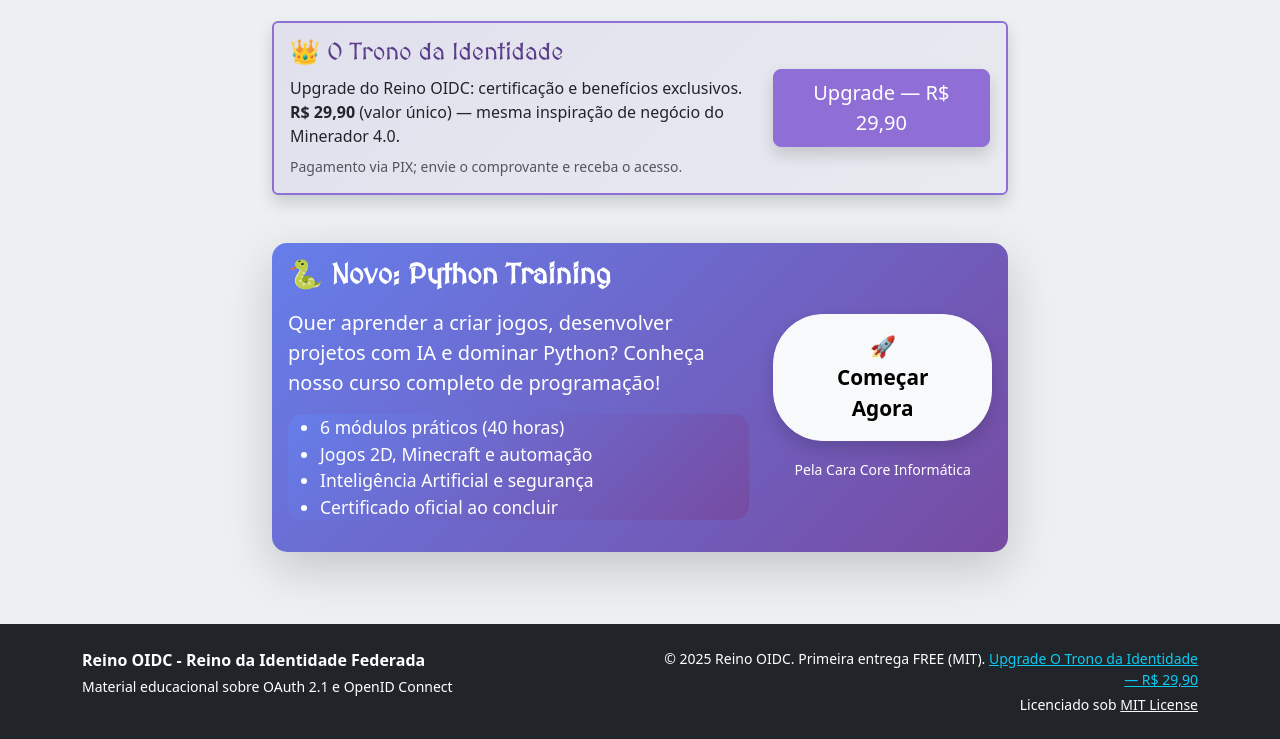
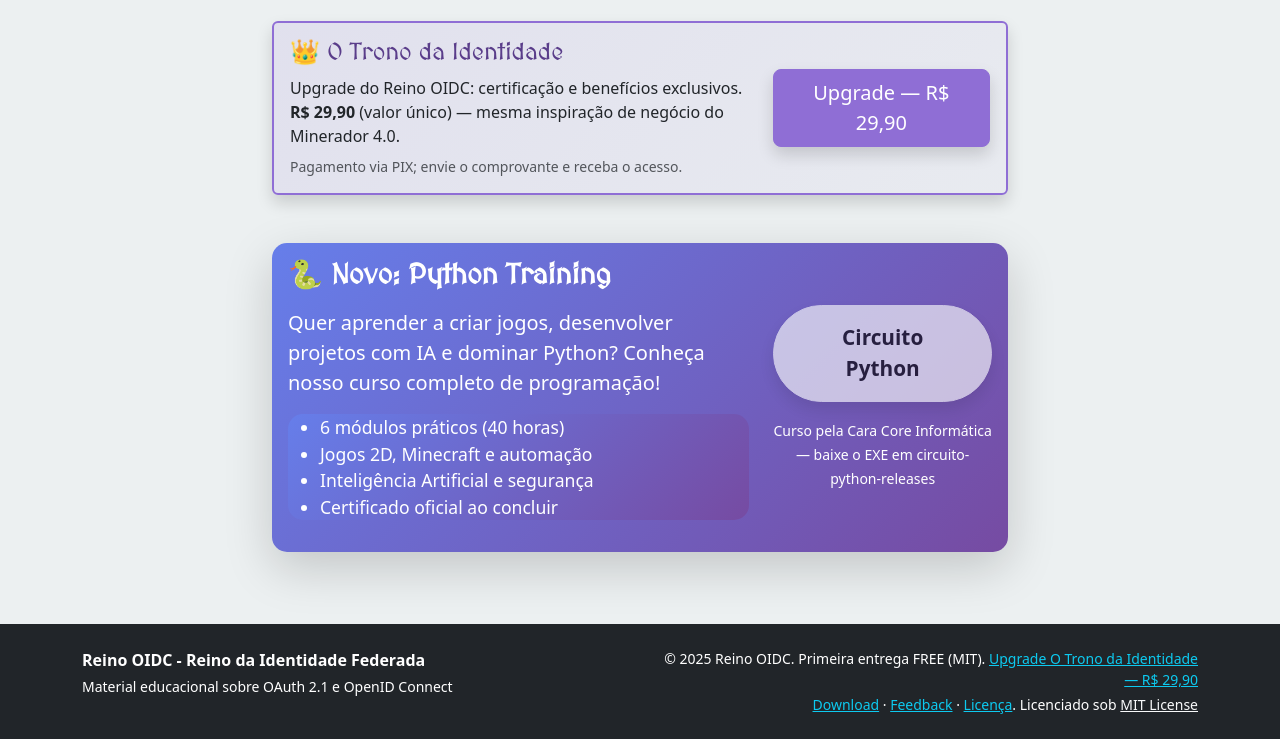
Before and after one commit to chmulato/reino-oidc-releases, a plain HTML site: page docs/index.html in a window 1280 px wide. Shown: the part 1571-2310 px from the top of the page. Drawn offline with nearby package versions, Linux system fonts and the light colour scheme.

Commit message:
Update Circuito Python section to disable button and clarify download instructions

```diff
--- a/docs/index.html
+++ b/docs/index.html
@@ -156,10 +156,8 @@
                             </ul>
                         </div>
                         <div class="col-md-4 text-center">
-                            <a href="https://chmulato.github.io/circuito_python/index.html" class="btn btn-light btn-lg px-5 py-3 shadow python-training-btn" target="_blank" rel="noopener">
-                                🚀 Começar Agora
-                            </a>
-                            <p class="text-white mt-3 mb-0"><small>Pela Cara Core Informática</small></p>
+                            <span class="btn btn-light btn-lg px-5 py-3 shadow python-training-btn disabled">Circuito Python</span>
+                            <p class="text-white mt-3 mb-0"><small>Curso pela Cara Core Informática — baixe o EXE em circuito-python-releases</small></p>
                         </div>
                     </div>
                 </div>
@@ -177,7 +175,7 @@
                 </div>
                 <div class="col-md-6 text-md-end">
                     <p class="mb-1 small">© 2025 Reino OIDC. Primeira entrega FREE (MIT). <a href="upgrade-trono.html" class="text-info">Upgrade O Trono da Identidade — R$ 29,90</a></p>
-                    <p class="mb-0 small">Licenciado sob <a href="../LICENSE" class="text-light">MIT License</a></p>
+                    <p class="mb-0 small"><a href="download.html" class="text-info">Download</a> · <a href="canal-feedback.html" class="text-info">Feedback</a> · <a href="licenca-uso.html" class="text-info">Licença</a>. Licenciado sob <a href="../LICENSE" class="text-light">MIT License</a></p>
                 </div>
             </div>
         </div>
```
Also changed, not shown: docs/conteudo-free.html (+2 -2 lines).
